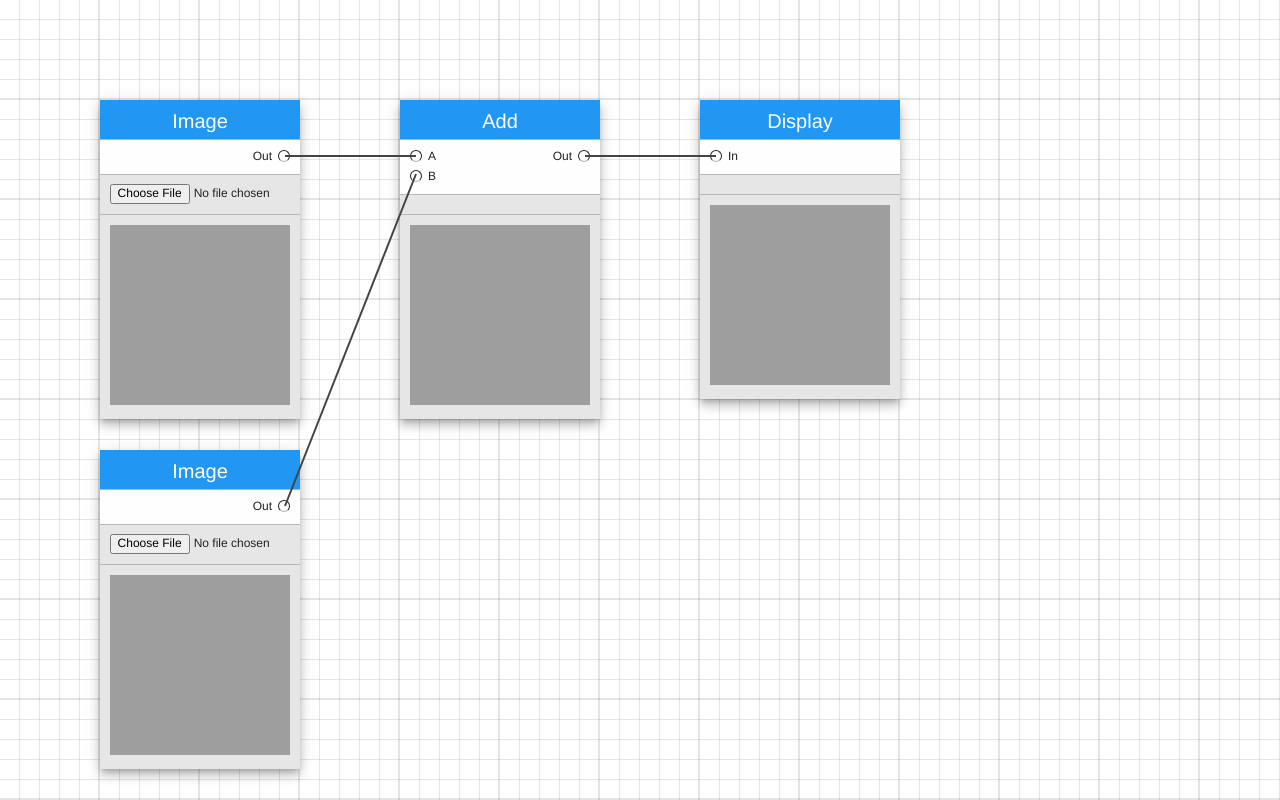
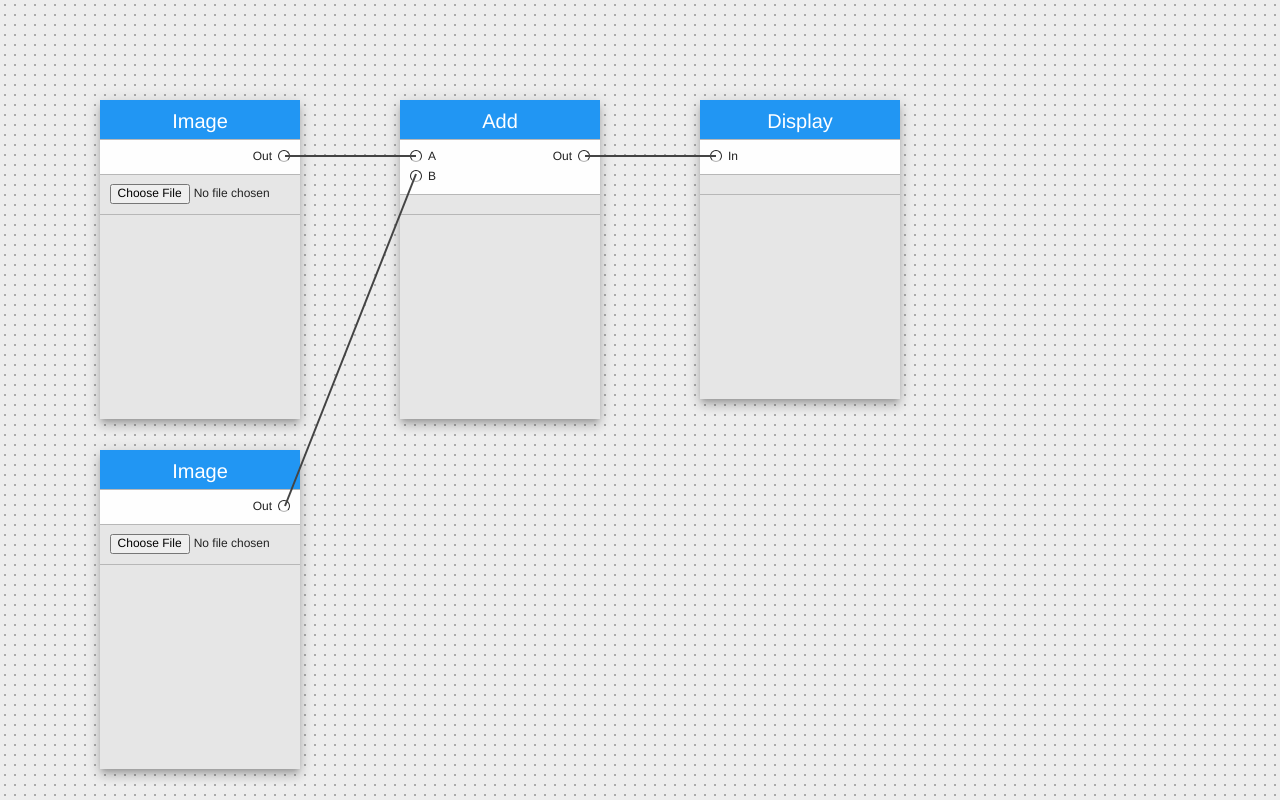
Before and after one commit to michaelmendoza/node-studio, a React app: page / in a window 1280 px wide. Built offline with nearby package versions, Linux system fonts and the light colour scheme.

Commit message:
Changed graph background from line grid to dots grid.

```diff
--- a/src/mr-graph/components/Graph.js
+++ b/src/mr-graph/components/Graph.js
@@ -6,7 +6,7 @@ import GraphContextProvider from '../contexts/GraphContext';
 /** Computation Graph */
 const Graph = () => {
     return (
-      <div className="node-graph">
+      <div className="node-graph blueprint-dots">
         <GraphContextProvider>
             <Nodes></Nodes>
             <Links></Links>
--- a/src/mr-graph/components/NodeUI.js
+++ b/src/mr-graph/components/NodeUI.js
@@ -66,7 +66,7 @@ class Canvas extends React.Component {
   }
 
   componentDidMount() {
-    this.props.node.drawMockImage(this.refs.canvas);
+    //this.props.node.drawMockImage(this.refs.canvas);
   }
 
   componentDidUpdate(prevProps) {
--- a/src/mr-graph/styles/graph.scss
+++ b/src/mr-graph/styles/graph.scss
@@ -10,7 +10,9 @@
 
     width: 100%;
     height: 100%;
+}
 
+.blueprint-grid {
     background-color: #fff;
     background-image: linear-gradient(rgba(0,0,0,.1) 1px, transparent 1px),
     linear-gradient(90deg, rgba(0,0,0,.1) 1px, transparent 1px),
@@ -18,6 +20,12 @@
     linear-gradient(90deg, rgba(0,0,0,.1) 1px, transparent 1px);
     background-size: 100px 100px, 100px 100px, 20px 20px, 20px 20px;
     background-position:-2px -2px, -2px -2px, -1px -1px, -1px -1px;
+}
+
+.blueprint-dots {
+  background-image: radial-gradient(#aaaaaa 10%, #eeeeee 12%);
+  background-position: 10px 10px;
+  background-size: 10px 10px;
 }
 
 .node-links {
```
